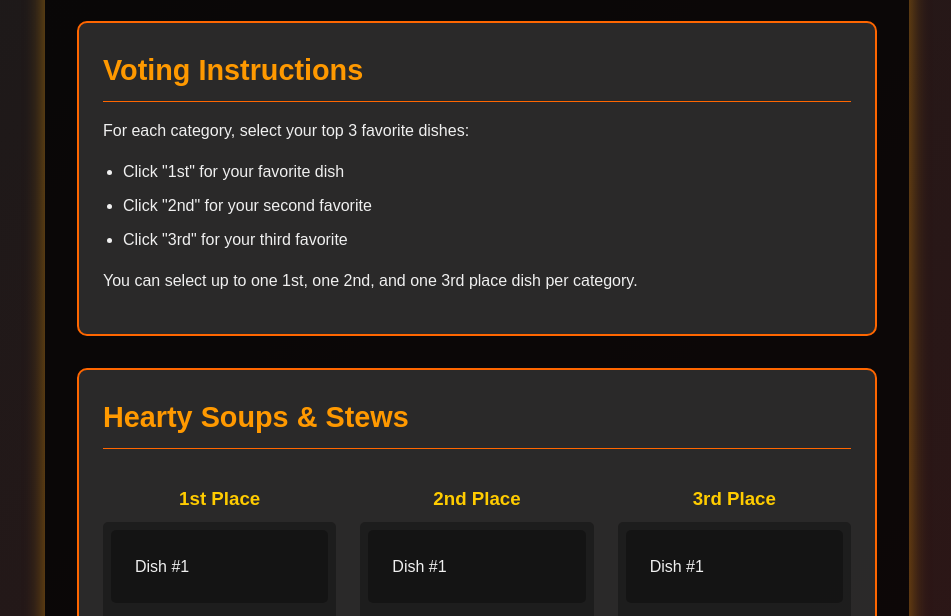
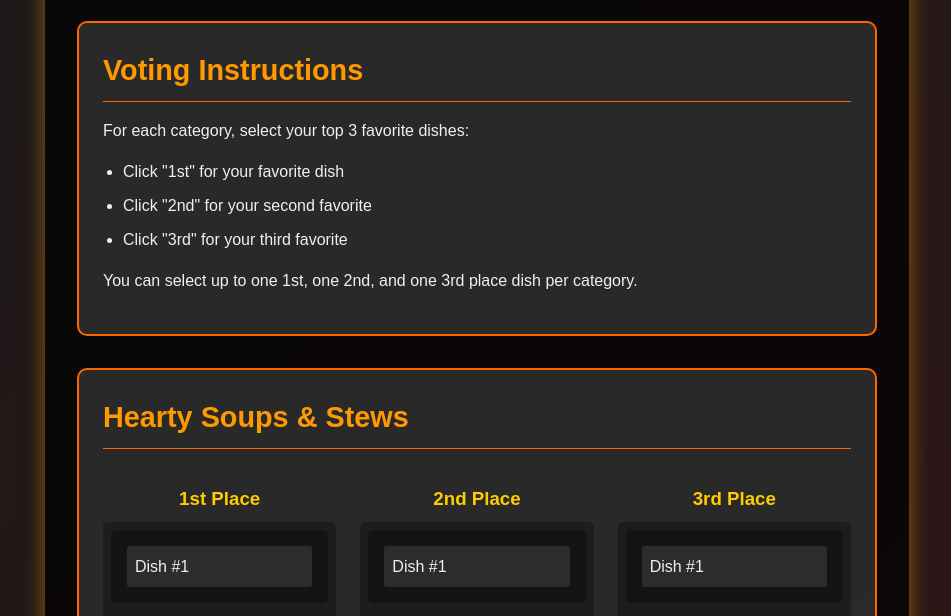
Before and after one commit to williamthe5thc/voting-vercel2, a website with bundled scripts: page index.html in a window 1280 px wide. Shown: the part 261-877 px from the top of the page, without its empty margins (163-1114 px from the left). Built offline with nearby package versions, Linux system fonts and the light colour scheme; files whose address does not match are found by name.

Commit message:
Update styles.css

```diff
--- a/styles.css
+++ b/styles.css
@@ -1,5 +1,23 @@
 /* General styles */
 /* Updated Category styles */
+.dish label {
+    display: block;
+    padding: 0.5rem;
+    cursor: pointer;
+    border-radius: 3px;
+    transition: all 0.3s ease;
+    background-color: rgba(255, 255, 255, 0.1);
+}
+
+.dish input[type="radio"]:checked + label {
+    background-color: #ff6600;
+    color: white;
+    box-shadow: 0 0 5px rgba(255, 102, 0, 0.5);
+}
+
+.dish label:hover {
+    background-color: rgba(255, 102, 0, 0.3);
+}
 .category {
     background-color: rgba(51, 51, 51, 0.8);
     margin-bottom: 2rem;
```
